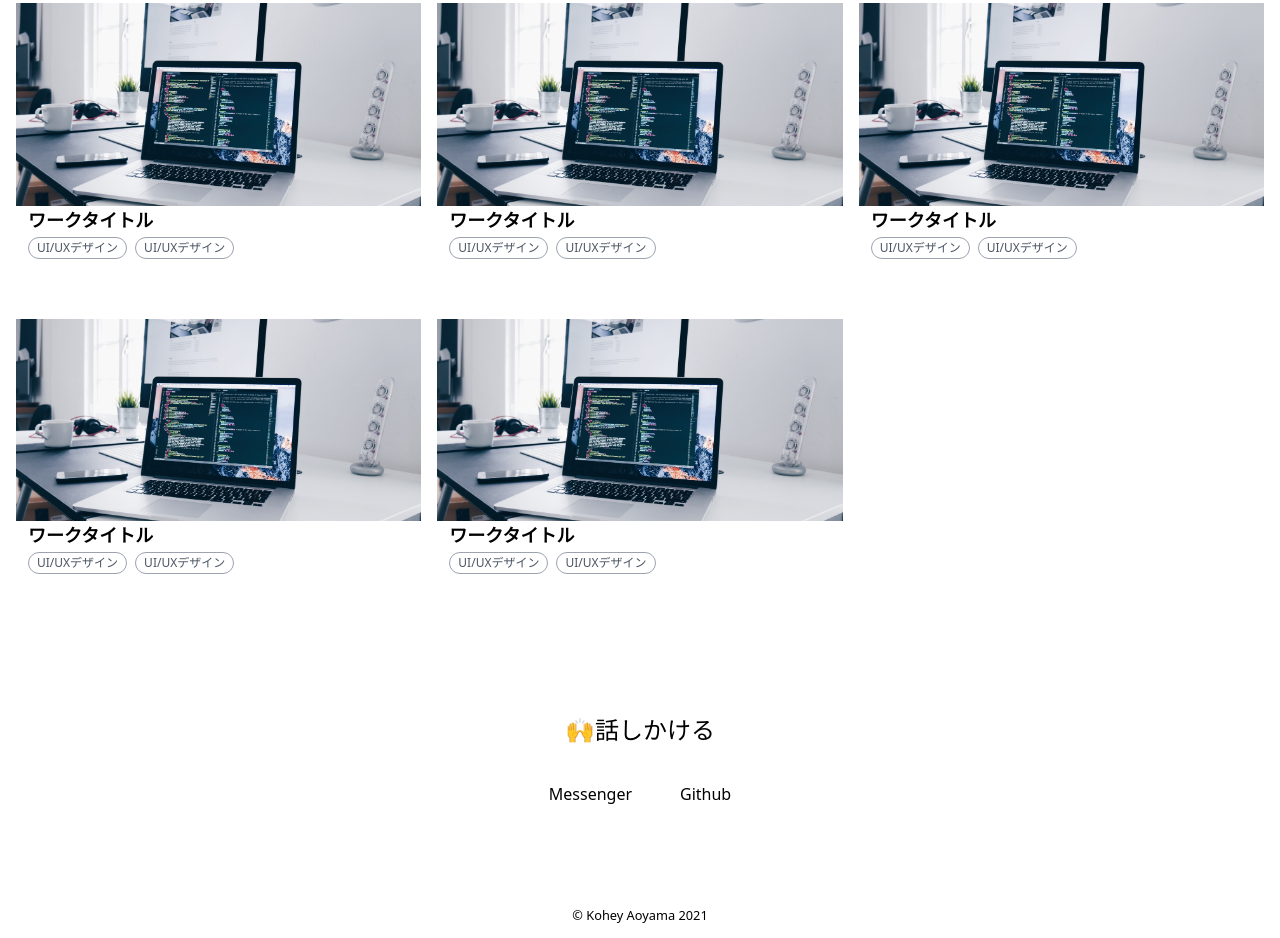
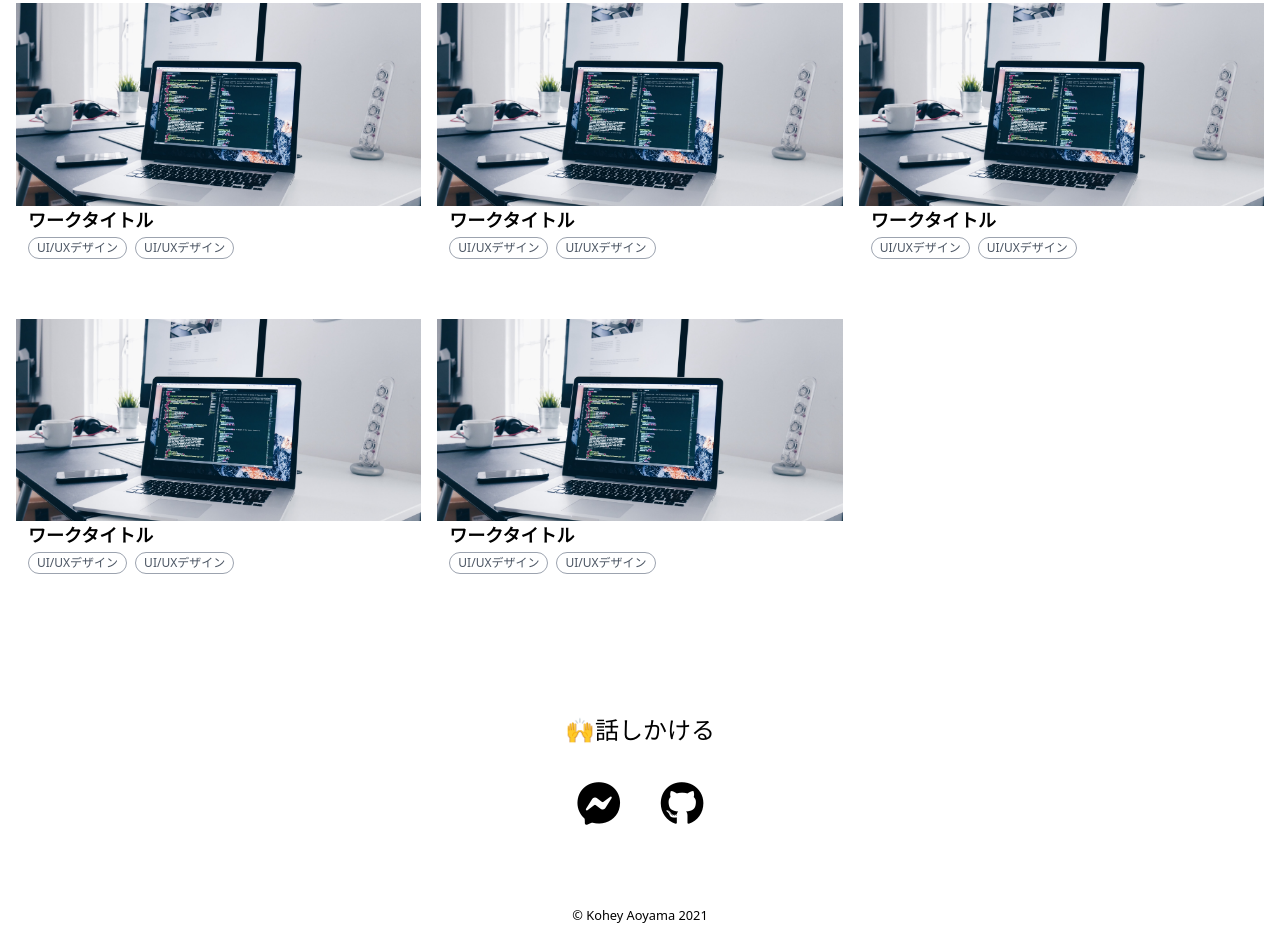
Before and after one commit to KoheyAoyama/koheybase-v2, a Gatsby site: page / in a window 1280 px wide. Shown: the part 181-1119 px from the top of the page. Built offline with nearby package versions, Linux system fonts and the light colour scheme; Gatsby itself is replaced by a stand-in of ours.

Commit message:
feat(footer.js): replace link text with brand icons

```diff
--- a/src/components/footer.js
+++ b/src/components/footer.js
@@ -15,16 +15,20 @@ const FooterMobile = () => {
               href={urlFacebook}
               target="_blank"
               rel="noopener noreferrer"
-            className="inline-block w-full h-12 px-6 flex items-center"
-            >Messenger</a>
+              className="inline-block px-5 flex items-center"
+              >
+                <span style={{ fontSize: '44px' }}><i class="fab fa-facebook-messenger"></i></span>
+            </a>
           </span>
           <span>
             <a
               href={urlGitHub}
               target="_blank"
               rel="noopener noreferrer"
-            className="inline-block w-full h-12 px-6 flex items-center"
-            >Github</a>
+              className="inline-block px-5 flex items-center"
+              >
+                <span style={{ fontSize: '44px' }}><i class="fab fa-github"></i></span>
+            </a>
           </span>
         </div>
       </div>
```
Lines whose indentation alone changed are shown as unchanged.
